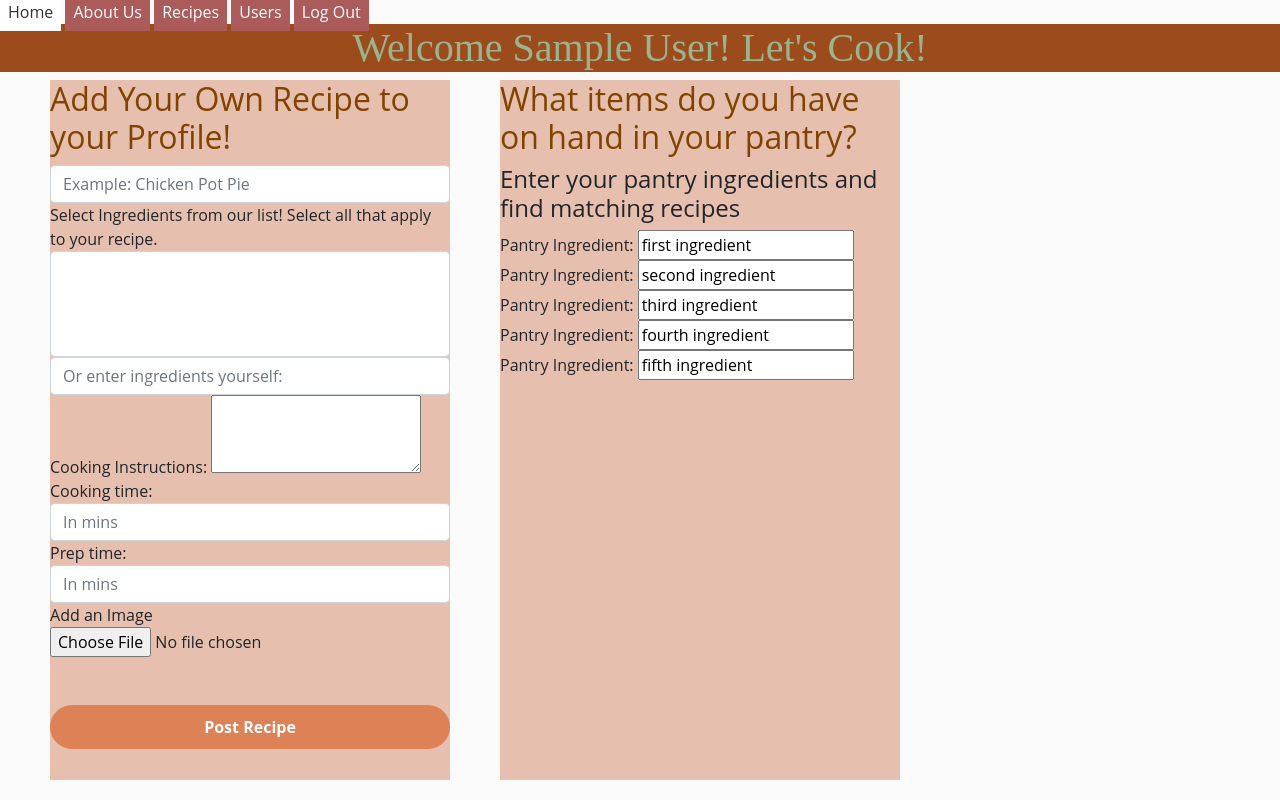
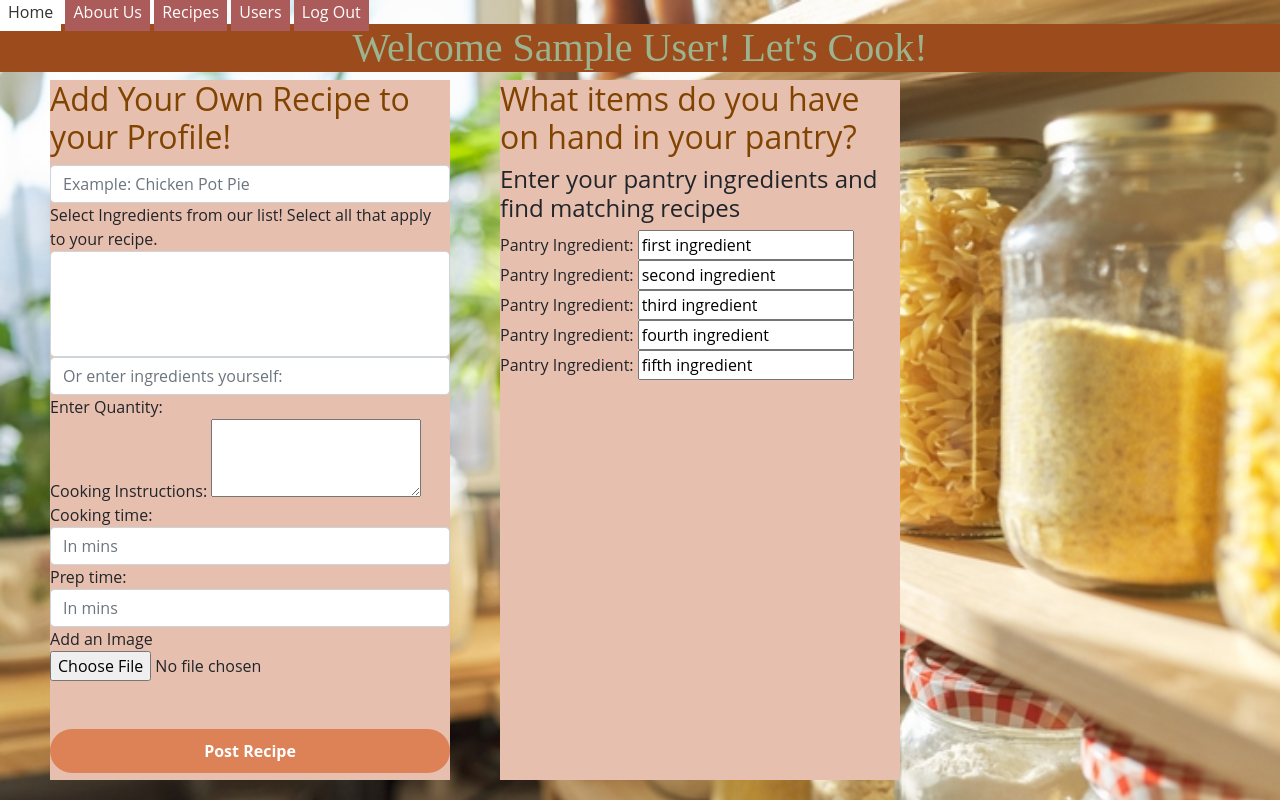
Before and after one commit to mahafatima14/hb-project-my-pantry, a Flask app: page /users/1 in a window 1280 px wide. Run offline with Flask 2, Linux system fonts and the light colour scheme; the visitor is signed in with stand-in values (Sample User, id 1); data comes from the database, SQL or seed files in the repository; data that the repository does not hold is empty; some libraries are stand-ins or nearby versions.

Commit message:
form working

```diff
--- a/crud.py
+++ b/crud.py
@@ -83,12 +83,17 @@ def create_recipe(name, image, instructions, created_at, updated_at, prep_time,
 
     return recipe
 
+def create_ingredient(name, image, description):
+    """Function to allow the user to input values into the ingredients table"""
+
+
+   # db_ingredient
 
 
 def upload_recipe_ingredient(quantity, recipe_id, ingredient_id):
     """Create and return a new recipe"""
 
-    recipe_ingredient = RecipeIngredient(quantity=quantity,  recipe_id=recipe_id, ingredient_id=ingredient_id)
+    recipe_ingredient = RecipeIngredient(quantity=quantity, recipe_id=recipe_id, ingredient_id=ingredient_id)
     db.session.add(recipe_ingredient)
     db.session.commit()
 
--- a/server.py
+++ b/server.py
@@ -108,21 +108,21 @@ def show_user(user_id):
 def add_recipe():
     """ Enable user to add recipe on their profile"""
 
+    #grab all the element for create_recipe from the userdetail.html form
     name = request.form.get("recipename")
     instructions = request.form.get("recipe_instructions")
     image_url = request.form.get("recipe_image")
     cooking_time = request.form.get("recipe_cookng_time")
     prep_time = request.form.get("recipe_prep_time")
     ingredients = request.form.getlist("addingredients")
-    quantities = request.form.getlist("quantity") # quantities[0] should be the quantity of ingredients[0], and so on
+    # quantities = request.form.getlist("quantity") # quantities[0] should be the quantity of ingredients[0], and so on
     now = datetime.now()
     created_at = now.strftime("%H:%M:%S")
     updated_at = created_at
 
+
+    quantity = '1' # default value for now
     recipe = crud.create_recipe(name,image_url,instructions,cooking_time,prep_time,created_at,updated_at)
-    print(recipe, '##### RECIPE #####')
-    quantity = '1' # default value for now
-    print(ingredients, '******** INGREDIENTS ********')
 
     for ingredient in ingredients:
         db_ingredient = crud.get_ingredient_by_name(ingredient)
@@ -131,8 +131,16 @@ def add_recipe():
         # recipe_ingredient = crud.upload_recipe_ingredient(quantity, recipe.recipe_id, db_ingredient.ingredient_id)
 
         if db_ingredient:
-            recipe_ingredient = crud.upload_recipe_ingredient(quantity, recipe.recipe_id, db_ingredient.ingredient_id)
+            recipe_ingredient = crud.upload_recipe_ingredient(quantity,recipe.recipe_id, db_ingredient.ingredient_id)
             print(recipe_ingredient, '^^^^^^ RECIPE INGREDIENT ^^^^^')
+
+    #call the crud function create_recipe and pass in the arguements to create a recipe
+    #recipe = crud.create_recipe(name,image_url,instructions,cooking_time,prep_time,created_at,updated_at)
+
+
+
+
+
     return redirect("/recipes")
 
 
--- a/static/style.css
+++ b/static/style.css
@@ -28,7 +28,10 @@ h2 {
 }
 
 body {
+    background-image: url("img/MyPantry.jpg");
     background-color: rgb(250, 250, 250);
+    background-size: cover;
+    background-repeat: no-repeat;
     font-family: "Open Sans", sans-serif;
 }
 
--- a/templates/userdetail.html
+++ b/templates/userdetail.html
@@ -2,7 +2,7 @@
 
 {% block title %}{{ user.name }} - Profile Page  {% endblock %}
 
-
+<script type="text/javascript" src="../static/ingredientquantity.js"></script>
 
 
 {% block body %}
@@ -19,7 +19,7 @@
     <div class="form-group">
         <label for="addingredients">Select Ingredients from our list! </label>
         Select all that apply to your recipe.
-        <select multiple class="form-control" id="addingredients" name ="addingredients">
+        <select multiple class="form-control" id="addingredients" name ="addingredients" onchange="onIngredientsSelectionChanged(this)">
 
             {% for ingredient in ingredients %}
                 <option>{{ ingredient.name }}</option>
@@ -27,8 +27,12 @@
             <label for="addingredients">Select Ingredients from our list! </label>
             <br>
             <br>
-            <input type="text" class="form-control" name = "addingredient" id="addingredients" placeholder="Or enter ingredients yourself:">
+            <input type="text" class="form-control" name = "addingredient" id="addingredients" placeholder="Or enter ingredients yourself:" onchange="onIngredientsSelectionChangedtext(this)">
           </select>
+        <div>
+          Enter Quantity:
+        </div>
+        <div id="quantitycontainer"></div>
         </div>
           <div class="form-group">
               <label for="add_recipe_instructions"> Cooking Instructions: </label>
@@ -78,6 +82,30 @@
   </div>
 </div>
 
+<script>
+  function onIngredientsSelectionChanged(select) {
 
+    console.log(select.value);
+    var options = select && select.options;
+    var opt;
+    document.getElementById("quantitycontainer").innerHTML = "";
+
+    for (var i=0, iLen=options.length; i<iLen; i++) {
+      opt = options[i];
+
+      if (opt.selected) {
+       // result.push(opt.value || opt.text);
+        var textbox = document.createElement("input");
+        textbox.type = "text";
+        textbox.placeholder = opt.value;
+       //  textboxes.push())
+       document.getElementById("quantitycontainer").appendChild(textbox);
+      }
+     }
+
+  //  let other=  document.getElementById("otheringredients").value.split(",");
+
+  }
+</script>
 
 {% endblock %}
```
Also changed, not shown: static/ingredientquantity.js (added, +25 -0 lines), templates/base.html (+26 -0 lines), static/img/MyPantry.jpg (added).
